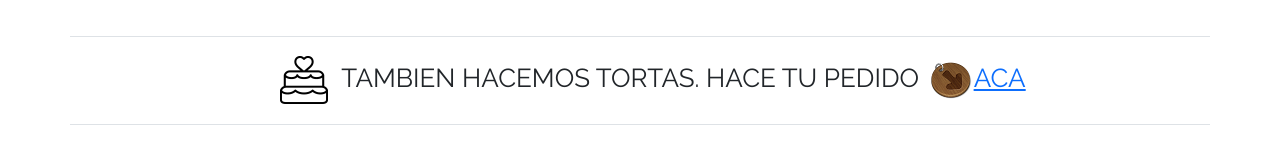
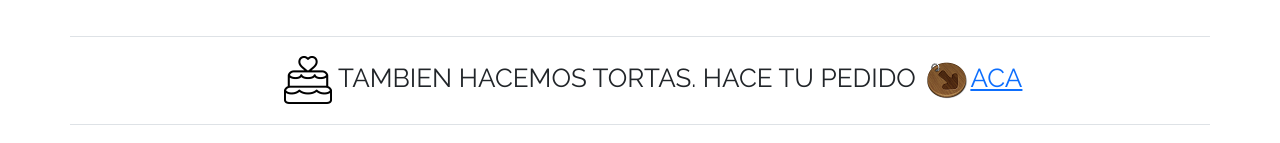
Before and after one commit to leofandos/cafe-repositorio-coder, a website: page views/productos.html in a window 1280 px wide. Shown: the part 432-575 px from the top of the page. Drawn offline with nearby package versions, Linux system fonts and the light colour scheme.

Commit message:
terc entrega finall

```diff
--- a/views/productos.html
+++ b/views/productos.html
@@ -196,7 +196,7 @@
       </div>
       <div class="container border-top border-bottom mt-5">
         <div class="row">
-          <div class="col-12 fs-2 m-3"><img src="../img/cake.png" alt="algunas de las tortas de la cafeteria" class="me-3 mt-2 mb-2">TAMBIEN HACEMOS TORTAS. HACE TU PEDIDO <a href="https://api.whatsapp.com/send?phone=5491156978756"><img src="../img/arrow.png" alt="indicador para hablar con nosotros">ACA</a></div>
+          <div class="col-12 fs-2 m-3 lh-lg"><img src="../img/cake.png" alt="algunas de las tortas de la cafeteria" class="me-2 mt-2 mb-2">TAMBIEN HACEMOS TORTAS. HACE TU PEDIDO <a href="https://api.whatsapp.com/send?phone=5491156978756"><img src="../img/arrow.png" alt="indicador para hablar con nosotros">ACA</a></div>
         </div>
       </div>
       <div class="container mt-4">
```
